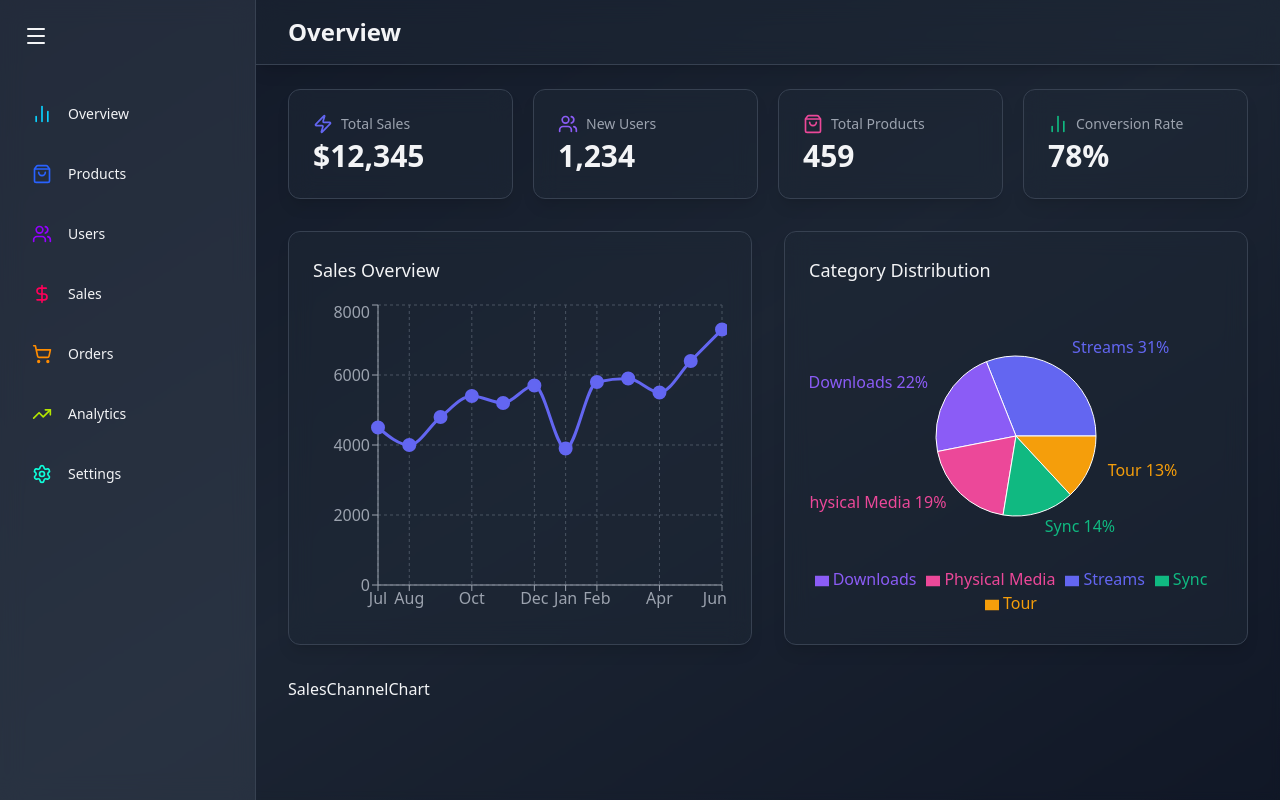
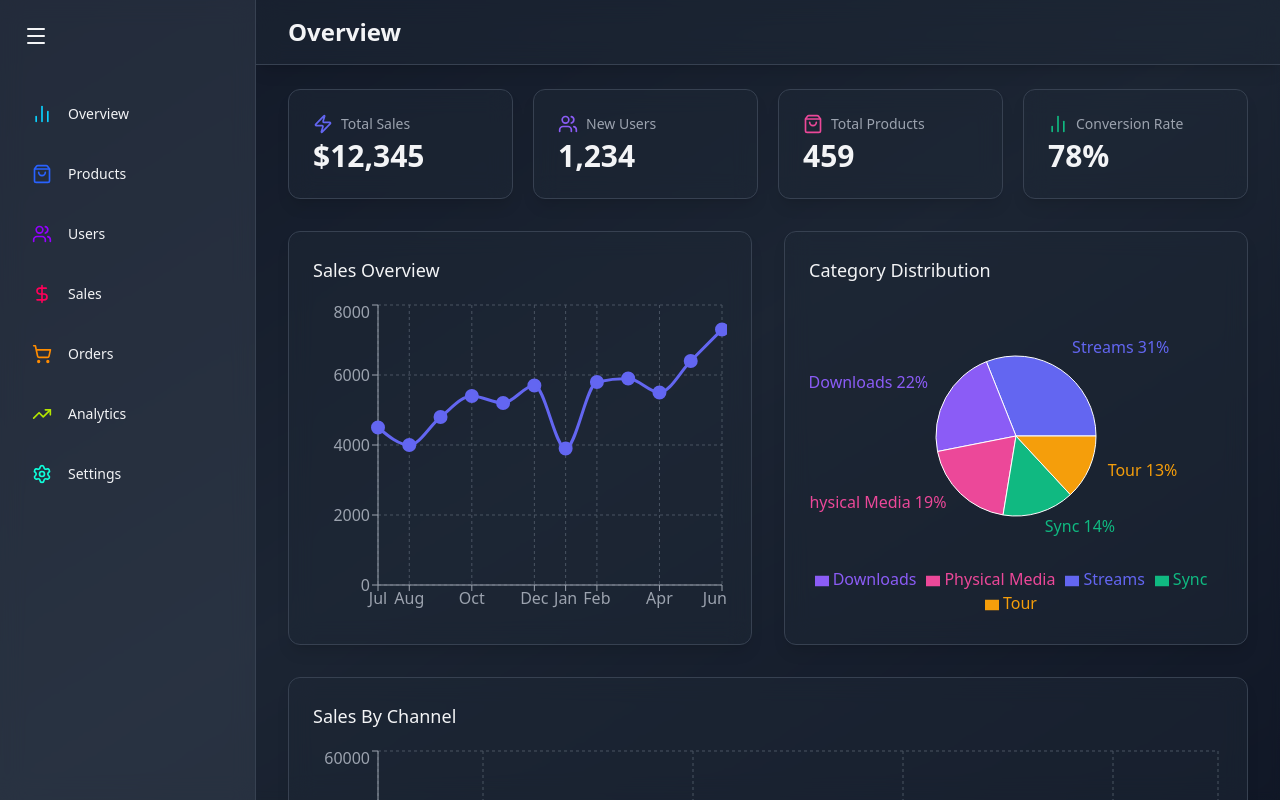
Before and after one commit to devrolet/react-admin-dashboard, a React (Vite) app: page / in a window 1280 px wide. Built offline with nearby package versions, Linux system fonts and the light colour scheme.

Commit message:
Add Bar Chart for Sales by Channel Chart

```diff
--- a/src/components/overview/CategoryDistributionChart.jsx
+++ b/src/components/overview/CategoryDistributionChart.jsx
@@ -9,7 +9,7 @@
   { name: "Tour", value: 1900 },
 ];
 
-const COLORS = ["#6366F1", "#8B5CF6", "#EC4899", "#10B981", "#F59E0B"]
+const COLORS = ["#6366F1", "#8B5CF6", "#EC4899", "#10B981", "#F59E0B"];
 
 const CategoryDistributionChart = () => {
   return (
--- a/src/components/overview/SalesChannelChart.jsx
+++ b/src/components/overview/SalesChannelChart.jsx
@@ -1,6 +1,47 @@
+import { motion } from "framer-motion"
+import { BarChart, Bar, XAxis, YAxis, CartesianGrid, Tooltip, ResponsiveContainer, Legend, Cell } from "recharts"
+
+const COLORS = ["#6366F1", "#8B5CF6", "#EC4899", "#10B981", "#F59E0B"]
+
+const SALES_CHANNEL_DATA = [
+  { name: "Website", value: 45600 },
+  { name: "Streaming", value: 38200 },
+  { name: "Social Media", value: 29800 },
+  { name: "Marketplace", value: 18700 },
+]
+
 const SalesChannelChart = () => {
   return (
-    <div>SalesChannelChart</div>
+    <motion.div
+      className="bg-gray-800 bg-opacity-50 backdrop-blur-md shadow-lg rounded-xl p-6 lg:col-span-2 border border-gray-700"
+      initial={{ opacity: 0, y: 20 }}
+      animate={{ opacity: 1, y: 0 }}
+      transition={{ delay: 0.4 }}
+    >
+      <h2 className="text-lg font-medium mb-4 text-gray-100">Sales By Channel</h2>
+      <div className="h-80">
+        <ResponsiveContainer>
+          <BarChart data={SALES_CHANNEL_DATA}>
+            <CartesianGrid strokeDasharray="3 3" stroke="#4B5563" />
+            <XAxis dataKey="name" stroke="#9CA3AF" />
+            <YAxis stroke="#9CA3AF" />
+            <Tooltip
+              contentStyle={{
+                backgroundColor: "rgba(31, 41, 55, 0.8)",
+                borderColor: "#4B5563"
+              }}
+              itemStyle={{ color: "#E5E7EB"}}
+            />
+            <Legend />
+            <Bar dataKey={"value"} fill="8884d8">
+              {SALES_CHANNEL_DATA.map((entry, index) => (
+                <Cell key={`cell-${index}`} fill={COLORS[index % COLORS.length]} />
+              ))}
+            </Bar>
+          </BarChart>
+        </ResponsiveContainer>
+      </div>
+    </motion.div>
   )
 }
 
```
